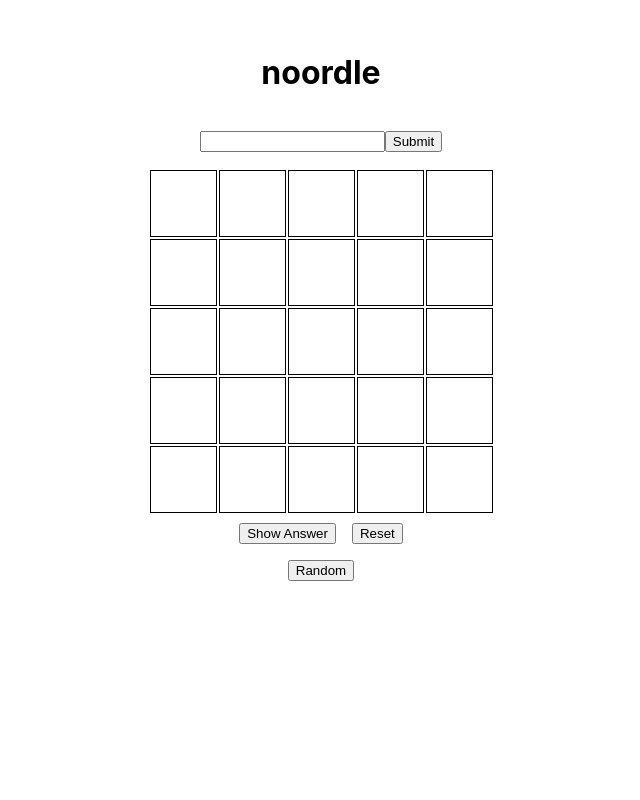
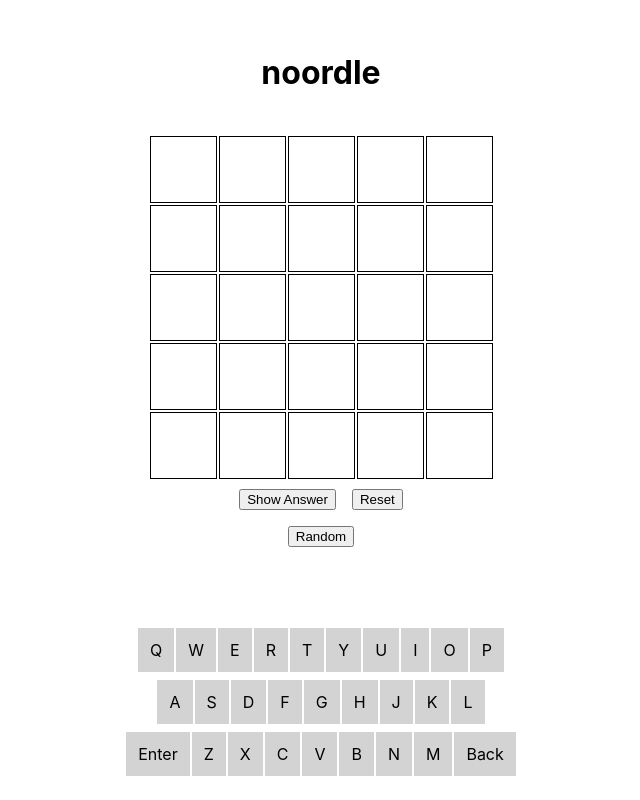
Before and after one commit to hiterharris/noordle, a React (Create React App) app: page / in a window 1280 px wide. Shown: the whole page, without its empty margins (319-959 px from the left). Built offline with nearby package versions, Linux system fonts and the light colour scheme; the HTML template or start-up script is replaced by a standard one.

Commit message:
add keyboard

```diff
--- a/src/App.css
+++ b/src/App.css
@@ -135,3 +135,7 @@ td {
 .bottom-button {
   margin: 8px;
 }
+
+.hide {
+  visibility: hidden;
+}
--- a/src/App.js
+++ b/src/App.js
@@ -2,6 +2,7 @@
 import React, { useState, useEffect } from 'react';
 import './App.css';
 import { wordList } from './assets/wordList';
+import Keyboard from './components/Keyboard';
 
 function App() {
   const [noori, setNoori] = useState(true);
@@ -17,7 +18,27 @@ function App() {
   const [showAnswer, setShowAnswer] = useState(false);
   const randomWord = wordList[Math.floor(Math.random()*wordList.length)];
 
-  const handleInput = e => setInput(e.target.value);
+  const handleInput = value => {
+    input.length < 5 && value !=='Back' && setInput(input + value);
+    value == 'Back' && setInput(input.slice(0,-1));
+    value === 'Enter' && handleGuess();
+  }
+
+  const handleGuess = () => {
+    if (currentRound === 1) {
+      checkLetter(guessOne);
+    } else if (currentRound === 2) {
+      checkLetter(guessTwo);
+    } else if (currentRound === 3) {
+      checkLetter(guessThree);
+    } else if (currentRound === 4) {
+      checkLetter(guessFour);
+    } else if (currentRound === 5) {
+      checkLetter(guessFive);
+    }
+    setInput('');
+    setCurrentRound(currentRound + 1);
+  }
 
   const reset = () => {
     setInput('');
@@ -30,6 +51,7 @@ function App() {
   }
 
   useEffect(() => {
+    console.log(input)
     setGuess(input.toUpperCase());
   }, [input]);
 
@@ -86,22 +108,6 @@ function App() {
     }
   }
 
-  const handleGuess = () => {
-    if (currentRound === 1) {
-      checkLetter(guessOne);
-    } else if (currentRound === 2) {
-      checkLetter(guessTwo);
-    } else if (currentRound === 3) {
-      checkLetter(guessThree);
-    } else if (currentRound === 4) {
-      checkLetter(guessFour);
-    } else if (currentRound === 5) {
-      checkLetter(guessFive);
-    }
-    setInput('');
-    setCurrentRound(currentRound + 1);
-  }
-
   const handleRandomWord = () => {
     reset();
     noori ? setWord('NOORI') : setWord(randomWord?.toUpperCase());
@@ -114,11 +120,7 @@ function App() {
   return (
     <div className="App">
       <h1>noordle</h1>
-      {showAnswer && word}
-      <div className="guess-input">
-        <input type="text" maxLength="5" value={input.toUpperCase()} onChange={e => handleInput(e)}></input>
-        <button type="submit" onClick={() => handleGuess()}>Submit</button>
-      </div>
+      <div className={showAnswer ? '' : 'hide'}>{word}</div>
        <table>
          <tbody>
            <tr className={`guess one`}>
@@ -159,11 +161,12 @@ function App() {
         </tbody>
       </table>
       <div className="bottom-button-container">
-        {!noori ? <button className="bottom-button new-word-button" onClick={() => handleRandomWord()}>New Word</button> : null}
         <button className="bottom-button" onClick={() => setShowAnswer(!showAnswer)}>{!showAnswer ? 'Show Answer' : 'Hide Answer'}</button>
         <button className="bottom-button" onClick={reset}>Reset</button>
       </div>
       <button className="bottom-button" onClick={() => setNoori(!noori)}>{noori ? 'Random' : 'Noori'}</button>
+      <button className={noori ? 'bottom-button new-word-button hide' : 'bottom-button new-word-button'} onClick={() => handleRandomWord()}>New Word</button>
+      <Keyboard handleInput={handleInput} />
     </div>
   );
 }
--- /dev/null
+++ b/src/assets/keys.js
@@ -0,0 +1,3 @@
+const keys = [ ['Q', 'W', 'E', 'R', 'T', 'Y', 'U', 'I', 'O', 'P'], ['A', 'S', 'D', 'F', 'G', 'H', 'J', 'K', 'L'], ['Enter', 'Z', 'X', 'C', 'V', 'B', 'N', 'M', 'Back'] ];
+
+export default keys;
--- /dev/null
+++ b/src/components/Keyboard.css
@@ -0,0 +1,13 @@
+.keyboard {
+    margin-top: 16px;
+    text-align: center;
+}
+
+.row {
+    margin: 32px 0;
+}
+.key {
+    padding: 12px;
+    border: 1px solid white;
+    background-color: lightgrey;
+}
--- /dev/null
+++ b/src/components/Keyboard.js
@@ -0,0 +1,26 @@
+import React from 'react';
+import './Keyboard.css';
+import keys from '../assets/keys';
+
+const Keyboard = props => {
+    const { handleInput } = props;
+    const layout = () => {
+        return (
+            keys.map(row => {
+                return (
+                    <div className="row">
+                        {row.map(key => <span className="key" onClick={() => handleInput(key)}>{key}</span>)}
+                    </div>
+                );
+            })
+        )
+    }
+
+    return (
+        <div className="keyboard">
+            {layout()}
+        </div>
+    );
+}
+
+export default Keyboard;
```
